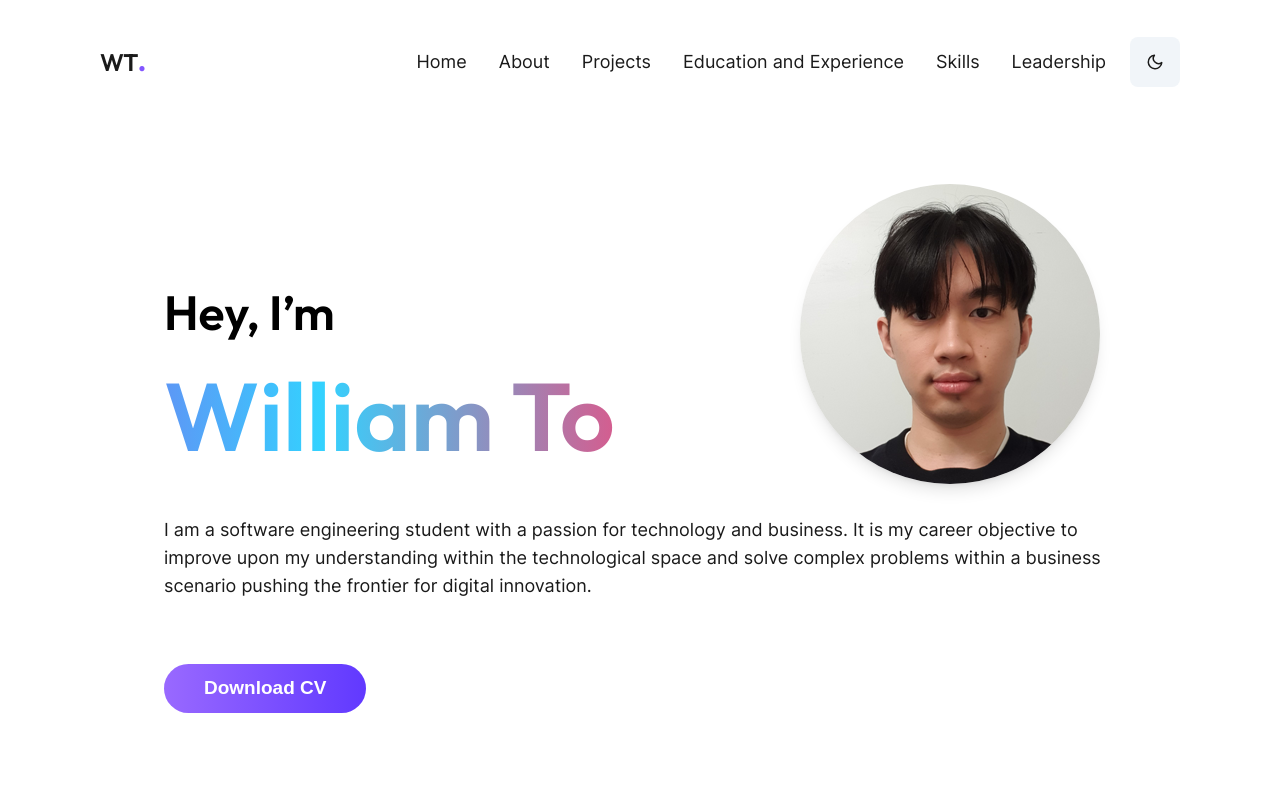
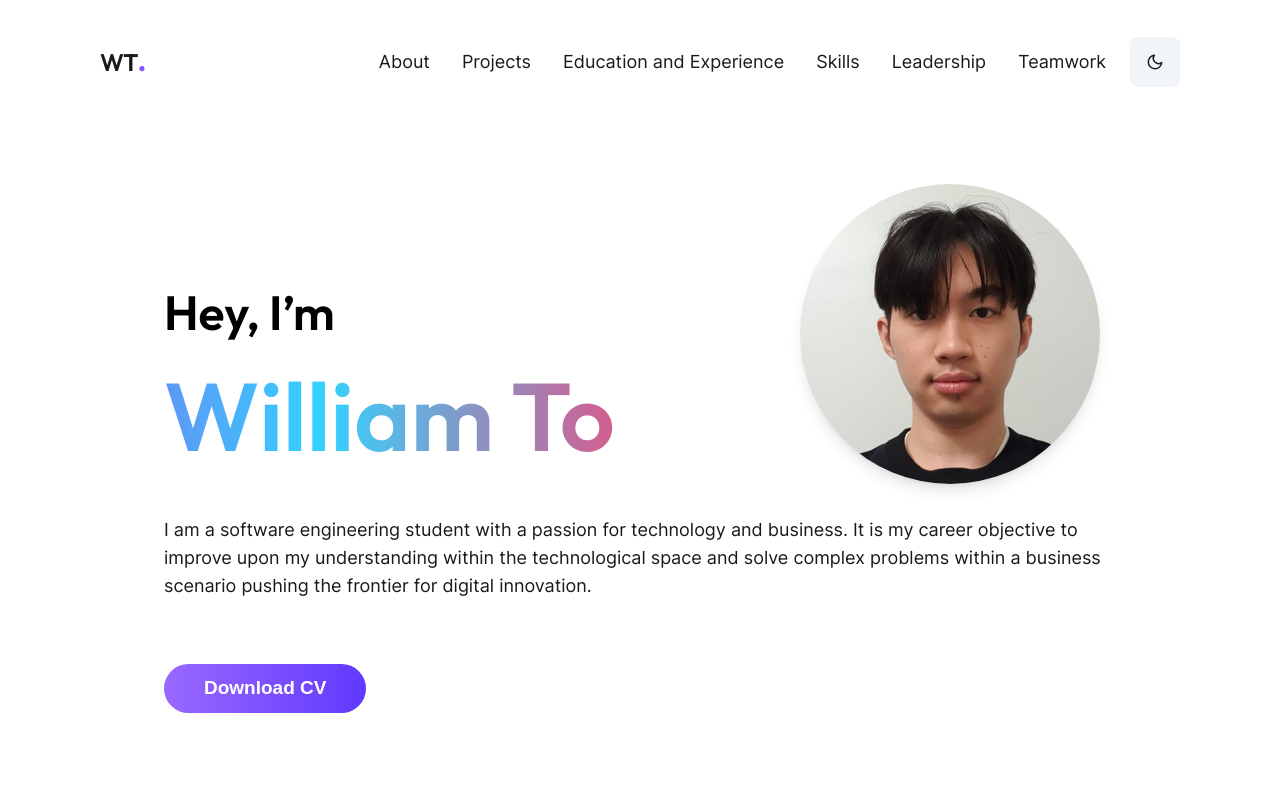
Before and after one commit to willyyto/william-portfolio-old, an Astro site: page / in a window 1280 px wide. Shown: the top 800 px of the page. Built offline with nearby package versions, Linux system fonts and the light colour scheme; Astro itself is replaced by a stand-in of ours; a web font is replaced by a local one.

```diff
--- a/src/components/general/Navbar.astro
+++ b/src/components/general/Navbar.astro
@@ -14,11 +14,6 @@ import { createLogo } from "@utils";
   </a>
   <nav>
     <ul class="flex items-center">
-      <li>
-        <a class="p-4 dark:text-light block text-lg" href="/"
-          >Home</a
-        >
-      </li>
       <li>
         <a class="p-4 dark:text-light block text-lg" href="/"
           >About</a
@@ -42,6 +37,11 @@ import { createLogo } from "@utils";
       <li>
         <a class="p-4 dark:text-light block text-lg" href="/"
           >Leadership</a
+        >
+      </li>
+      <li>
+        <a class="p-4 dark:text-light block text-lg" href="/"
+          >Teamwork</a
         >
       </li>
 
```
